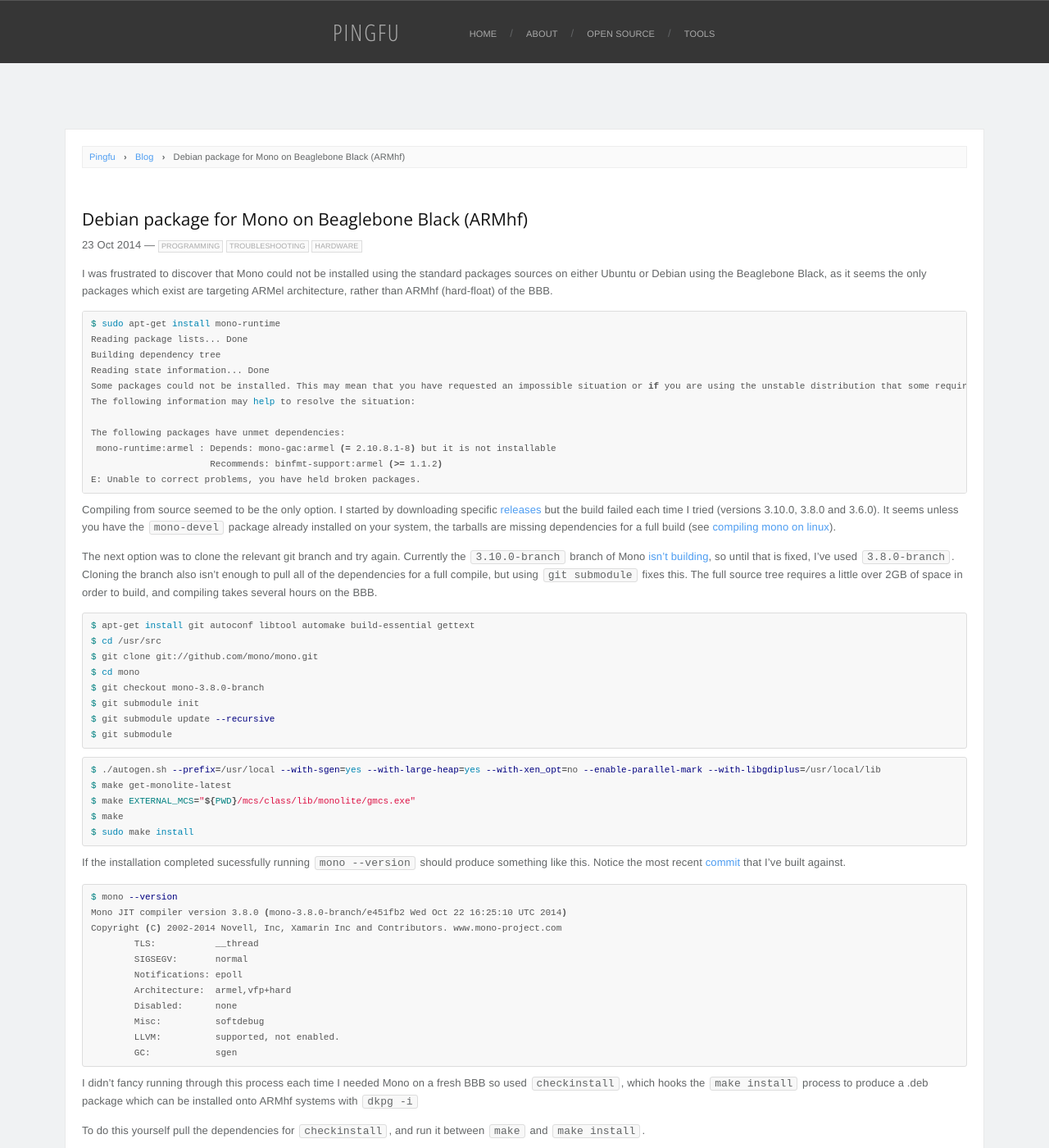
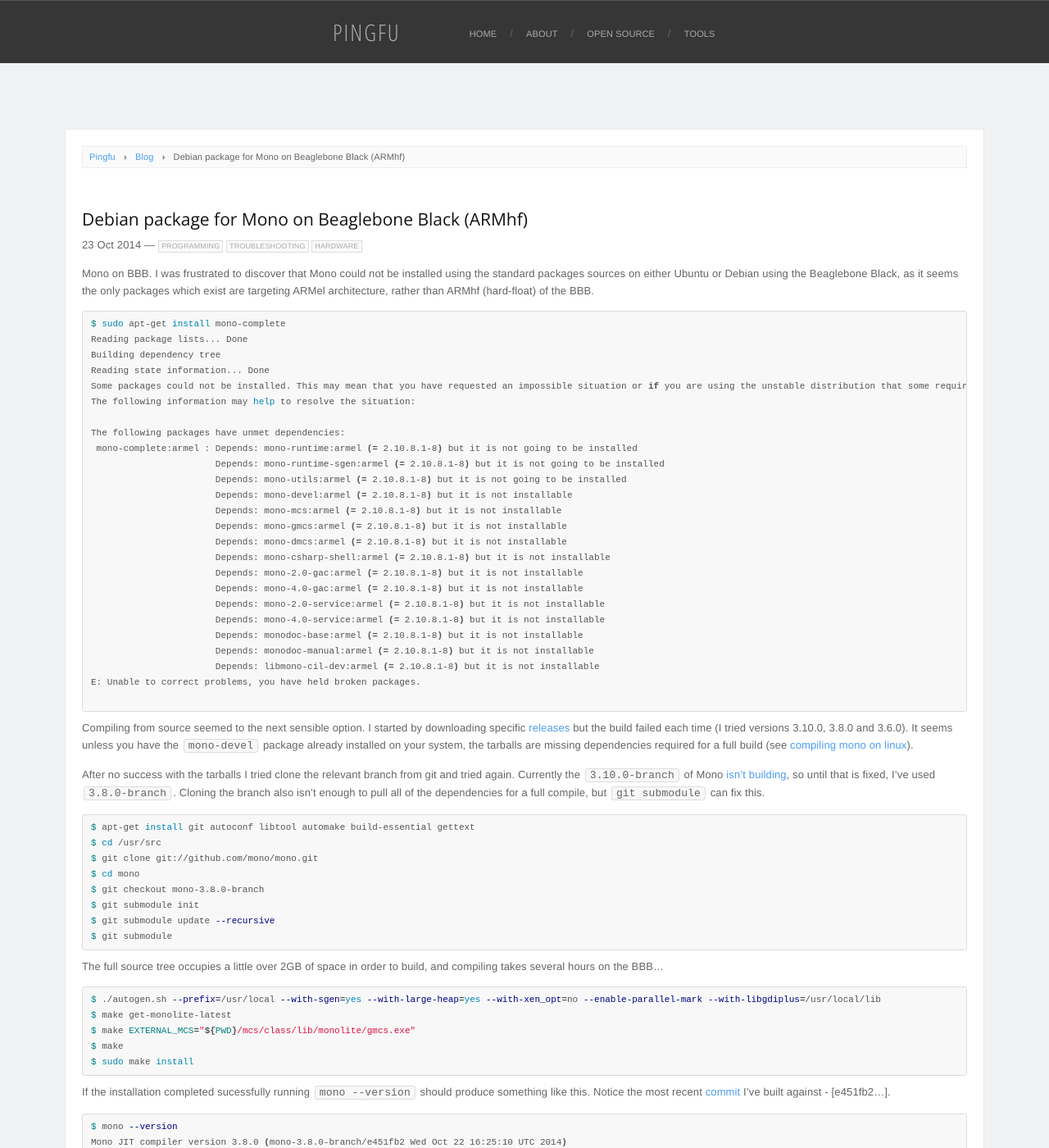
Before and after one commit to pingfu/pingfu.github.io, a Jekyll site: the page built from _posts/2014-10-23-mono-debian-package-armhf-beaglebone-black.markdown, in a window 1280 px wide and 1400 px high. Shown: the whole window at 82% size. Built offline with Jekyll 4.4.1, drawn with Linux system fonts in a browser that asks for light colours; nearby versions of some CDN libraries; Markdown is read by kramdown in place of the engine named in the settings; comment, search, counter and statistics services are not loaded; some of the changed text lies outside the part shown.

Commit message:
a few language fixes, and added excerpt marker

````diff
--- a/_posts/2014-10-23-mono-debian-package-armhf-beaglebone-black.markdown
+++ b/_posts/2014-10-23-mono-debian-package-armhf-beaglebone-black.markdown
@@ -6,10 +6,10 @@
 tags: beagleboard mono armhf
 ---
 
-I was frustrated to discover that Mono could not be installed using the standard packages sources on either Ubuntu or Debian using the Beaglebone Black, as it seems the only packages which exist are targeting ARMel architecture, rather than ARMhf (hard-float) of the BBB.
+Mono on BBB. I was frustrated to discover that Mono could not be installed using the standard packages sources on either Ubuntu or Debian using the Beaglebone Black, as it seems the only packages which exist are targeting ARMel architecture, rather than ARMhf (hard-float) of the BBB.
 
 ```bash
-$ sudo apt-get install mono-runtime
+$ sudo apt-get install mono-complete
 Reading package lists... Done
 Building dependency tree
 Reading state information... Done
@@ -17,14 +17,30 @@
 The following information may help to resolve the situation:
 
 The following packages have unmet dependencies:
- mono-runtime:armel : Depends: mono-gac:armel (= 2.10.8.1-8) but it is not installable
-                      Recommends: binfmt-support:armel (>= 1.1.2)
+ mono-complete:armel : Depends: mono-runtime:armel (= 2.10.8.1-8) but it is not going to be installed
+                       Depends: mono-runtime-sgen:armel (= 2.10.8.1-8) but it is not going to be installed
+                       Depends: mono-utils:armel (= 2.10.8.1-8) but it is not going to be installed
+                       Depends: mono-devel:armel (= 2.10.8.1-8) but it is not installable
+                       Depends: mono-mcs:armel (= 2.10.8.1-8) but it is not installable
+                       Depends: mono-gmcs:armel (= 2.10.8.1-8) but it is not installable
+                       Depends: mono-dmcs:armel (= 2.10.8.1-8) but it is not installable
+                       Depends: mono-csharp-shell:armel (= 2.10.8.1-8) but it is not installable
+                       Depends: mono-2.0-gac:armel (= 2.10.8.1-8) but it is not installable
+                       Depends: mono-4.0-gac:armel (= 2.10.8.1-8) but it is not installable
+                       Depends: mono-2.0-service:armel (= 2.10.8.1-8) but it is not installable
+                       Depends: mono-4.0-service:armel (= 2.10.8.1-8) but it is not installable
+                       Depends: monodoc-base:armel (= 2.10.8.1-8) but it is not installable
+                       Depends: monodoc-manual:armel (= 2.10.8.1-8) but it is not installable
+                       Depends: libmono-cil-dev:armel (= 2.10.8.1-8) but it is not installable
 E: Unable to correct problems, you have held broken packages.
+
 ```
 
-Compiling from source seemed to be the only option. I started by downloading specific [releases][monorls] but the build failed each time I tried (versions 3.10.0, 3.8.0 and 3.6.0). It seems unless you have the `mono-devel` package already installed on your system, the tarballs are missing dependencies for a full build (see [compiling mono on linux][complnx]).
+Compiling from source seemed to the next sensible option. I started by downloading specific [releases][monorls] but the build failed each time (I tried versions 3.10.0, 3.8.0 and 3.6.0). It seems unless you have the `mono-devel` package already installed on your system, the tarballs are missing dependencies required for a full build (see [compiling mono on linux][complnx]).
 
-The next option was to clone the relevant git branch and try again. Currently the `3.10.0-branch` branch of Mono [isn't building](https://github.com/mono/mono/tree/mono-3.10.0-branch), so until that is fixed, I've used `3.8.0-branch`. Cloning the branch also isn't enough to pull all of the dependencies for a full compile, but using `git submodule` fixes this. The full source tree requires a little over 2GB of space in order to build, and compiling takes several hours on the BBB.
+<!--excerpt-->
+
+After no success with the tarballs I tried clone the relevant branch from git and tried again. Currently the `3.10.0-branch` of Mono [isn't][3100-branch] [building][jenkins], so until that is fixed, I've used `3.8.0-branch`. Cloning the branch also isn't enough to pull all of the dependencies for a full compile, but `git submodule` can fix this.
 
 ```bash
 $ apt-get install git autoconf libtool automake build-essential gettext
@@ -37,6 +53,8 @@
 $ git submodule
 ```
 
+The full source tree occupies a little over 2GB of space in order to build, and compiling takes several hours on the BBB...
+
 ```bash
 $ ./autogen.sh --prefix=/usr/local --with-sgen=yes --with-large-heap=yes --with-xen_opt=no --enable-parallel-mark --with-libgdiplus=/usr/local/lib
 $ make get-monolite-latest
@@ -45,7 +63,7 @@
 $ sudo make install
 ```
 
-If the installation completed sucessfully running `mono --version` should produce something like this. Notice the most recent [commit][commit] that I've built against.
+If the installation completed sucessfully running `mono --version` should produce something like this. Notice the most recent [commit][commit] I've built against - [e451fb2...].
 
 ```bash
 $ mono --version
@@ -61,16 +79,16 @@
         GC:            sgen
 ```
 
-I didn't fancy running through this process each time I needed Mono on a fresh BBB so used `checkinstall`, which hooks the `make install` process to produce a .deb package which can be installed onto ARMhf systems with `dkpg -i`
+I didn't fancy running through this process each time I needed Mono on a fresh BBB so used `checkinstall`, which hooks the `make install` process to produce a .deb package. This is then as simple as `dkpg -i` to install elsewhere.
 
-To do this yourself pull the dependencies for `checkinstall`, and run it between `make` and `make install`.
+To do this yourself pull the dependencies for `checkinstall`, and run it after running `make`. It will create a reusable package, and install it for you too.
 
 ```bash
 $ sudo apt-get install build-essential automake autoconf libtool pkg-config libcurl4-openssl-dev intltool libxml2-dev libgtk2.0-dev libnotify-dev libglib2.0-dev libevent-dev checkinstall
 $ sudo checkinstall
 ```
 
-Hopefully following these steps will help anybody else get up and running with Mono until the main package sources contain ARMhf packages, but YMMV so the .deb package I built is available here:
+Hopefully following these steps will others get up and running with Mono until the main package sources contain ARMhf packages, but YMMV so you can download the .deb package I've built here:
 
 * [mono-3.8.0-branch-armhf-e451fb2.deb][e451fb2] (90.9MB) [md5sum: 752e0b1494d250516e8143924c7a5a4c]
 
````
Also changed, not shown: other parts of _posts/2014-10-23-mono-debian-package-armhf-beaglebone-black.markdown (+2 -0 lines).
